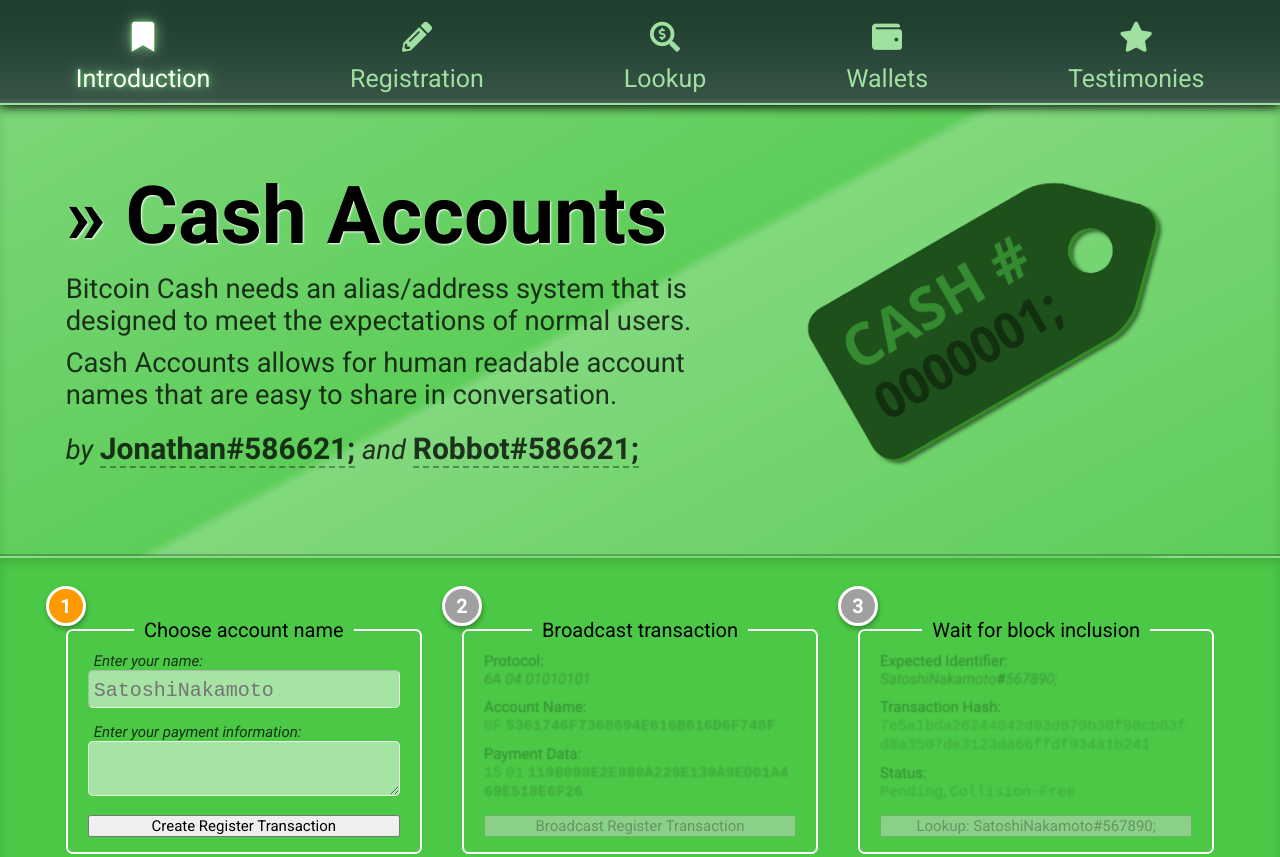
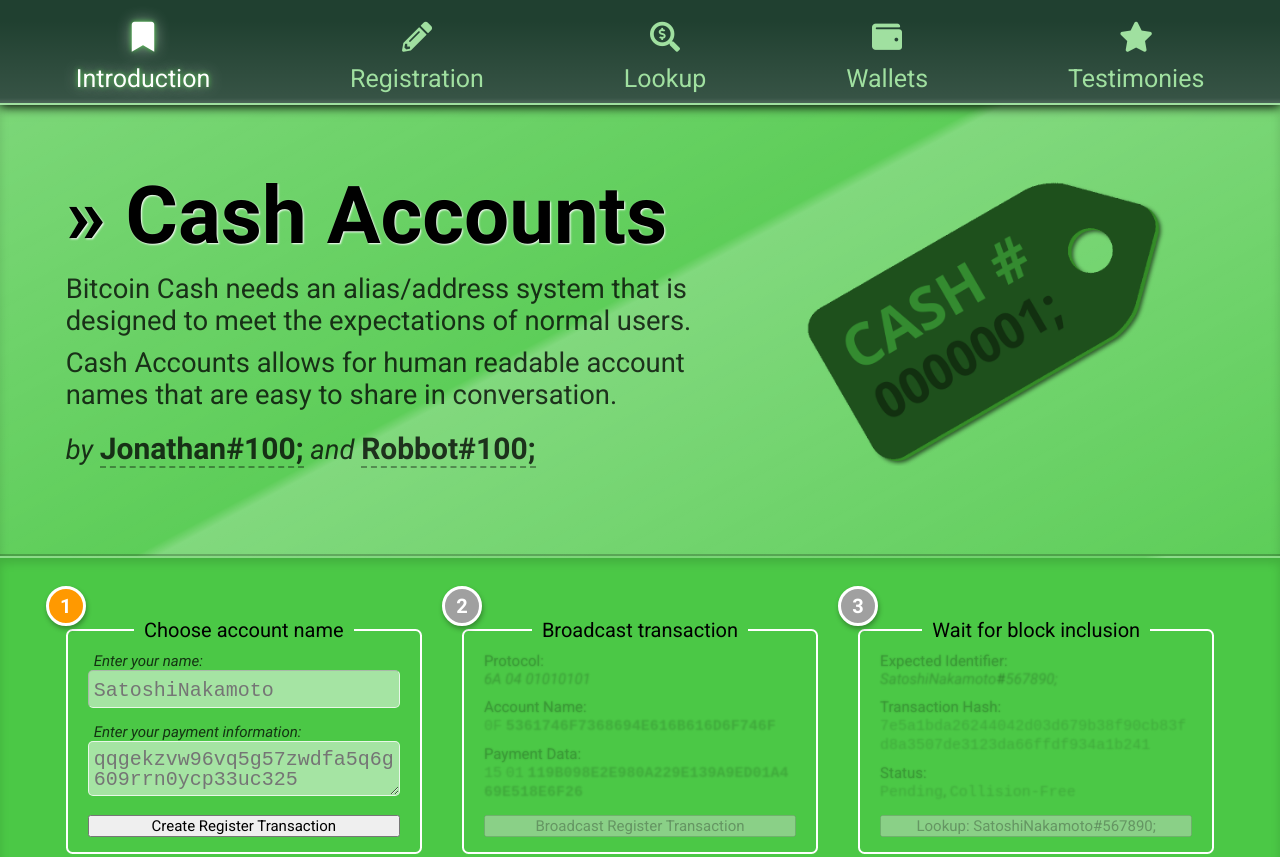
Before and after one commit to proteanx/devaultid-website, a plain HTML site: page www/index.html in a window 1280 px wide. Shown: the top 857 px of the page. Drawn offline with Linux system fonts and the light colour scheme; no server answers.

Commit message:
update expected account numbers for jonathan and robbot, remove inherent tabs in the payment info textarea.

```diff
--- a/www/index.html
+++ b/www/index.html
@@ -87,7 +87,7 @@
 				<header>&raquo;&nbsp;Cash Accounts</header>
 				<p>Bitcoin Cash needs an alias/address system that is designed to meet the expectations of normal users.</p>
 				<p>Cash Accounts allows for human readable account names that are easy to share in conversation.</p>
-				<p style='font-style: italic;'>by <b>Jonathan#586621;</b> and <b>Robbot#586621;</b></p>
+				<p style='font-style: italic;'>by <b>Jonathan#100;</b> and <b>Robbot#100;</b></p>
 			</div>
 		</section>
 
@@ -103,8 +103,7 @@
 					</label>
 					<label>
 						<span>Enter your payment information:</span>
-						<textarea id='alias_payload' onchange='update_payload();' onpaste='update_payload();' onkeyup='update_payload();' placeholder='qqgekzvw96vq5g57zwdfa5q6g609rrn0ycp33uc325' name='' type=''>
-						</textarea>
+						<textarea id='alias_payload' onchange='update_payload();' onpaste='update_payload();' onkeyup='update_payload();' placeholder='qqgekzvw96vq5g57zwdfa5q6g609rrn0ycp33uc325' name='' type=''></textarea>
 					</label>
 
 					<label>
```
